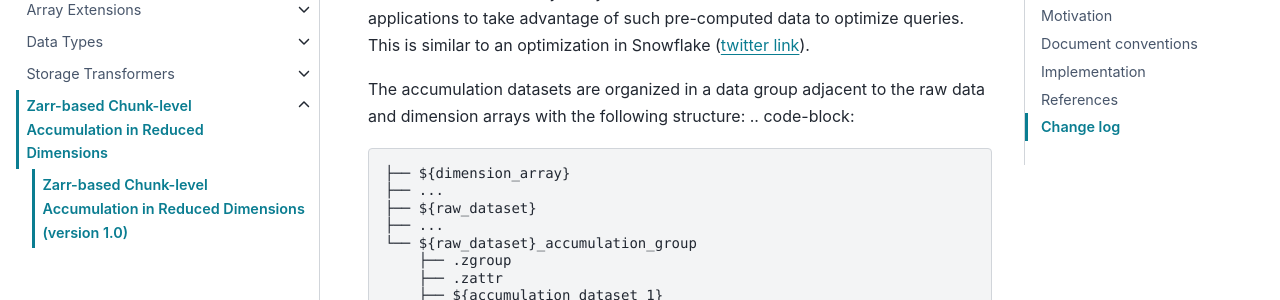
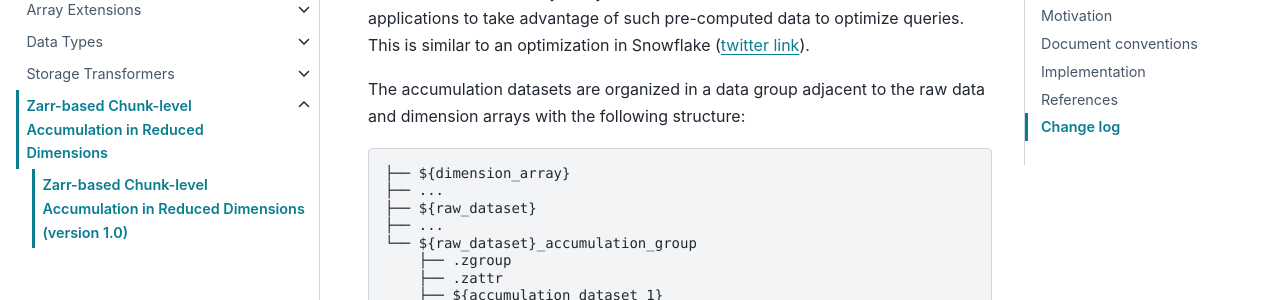
Before and after one commit to zarr-developers/zarr-specs, a Sphinx documentation site: the page built from docs/extensions/zarr-accumulation/v1.0.rst, in a window 1280 px wide and 900 px high, scrolled down 2293 px. Shown: the part 181-481 px from the top of the window. Built offline with Sphinx 7.4.7 and the PyData theme 0.15.4, drawn with Linux system fonts in a browser that asks for light colours.

Commit message:
zarr-accumulation/v1.0.rst code formatting

```diff
--- a/docs/extensions/zarr-accumulation/v1.0.rst
+++ b/docs/extensions/zarr-accumulation/v1.0.rst
@@ -66,8 +66,7 @@ Zarr group structure of accumulation data
 
 Rather than storing the chunk-level statistics in a separate store, we could store them inline with the arrays they are derived from. This would enable other applications to take advantage of such pre-computed data to optimize queries. This is similar to an optimization in Snowflake (`twitter link <https://twitter.com/teej_m/status/1546591452750159873>`_).
 
-The accumulation datasets are organized in a data group adjacent to the raw data and dimension arrays with the following structure:
-.. code-block::
+The accumulation datasets are organized in a data group adjacent to the raw data and dimension arrays with the following structure: ::
 
     ├── ${dimension_array}
     ├── ...
```
